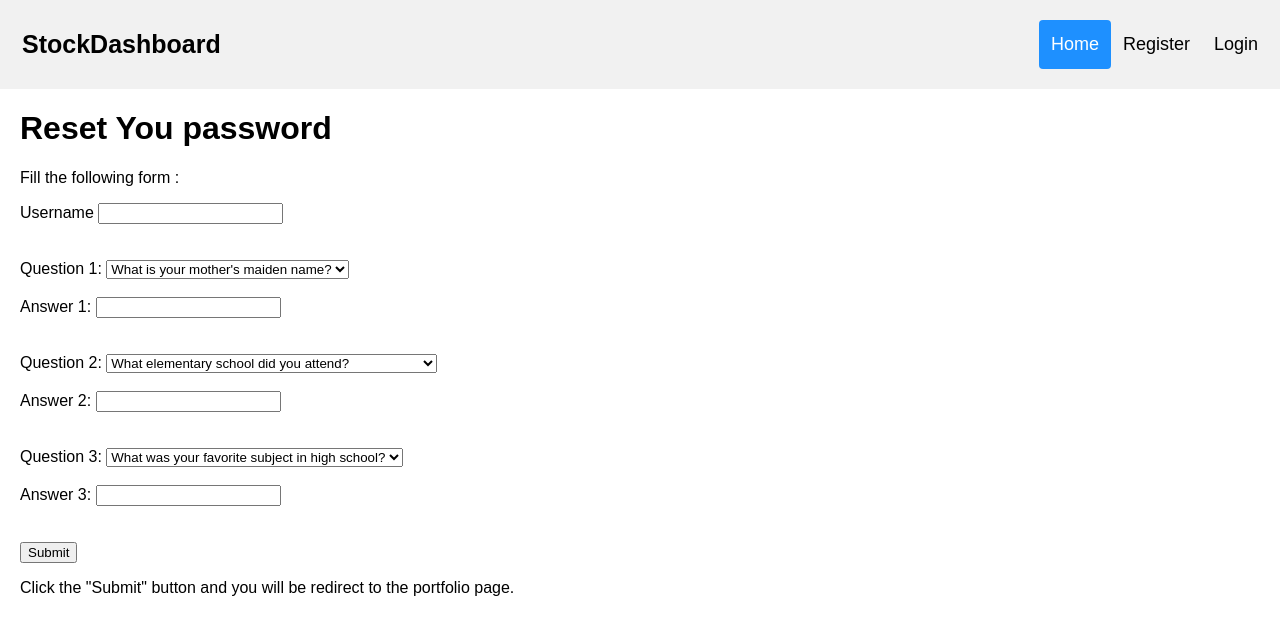
After one commit to jinkim22/StockDashboard, a Flask app: page /forgot in a window 1280 px wide. The commit adds this page. Shown: the top 635 px of the page. Run offline with Flask 2, Linux system fonts and the light colour scheme; parts of the project's set-up code (start-up, migrations or seed data) failed here and were passed over.

Commit message:
implemented the QA

```diff
--- a/stock/app.py
+++ b/stock/app.py
@@ -97,7 +97,7 @@ def register():
         flash("\nUsername exist!")
         return redirect('/signup')
     elif password == password2:
-        g.conn.execute('INSERT INTO traders(username,password) VALUES (%s,%s)',(username,password))
+        g.conn.execute('INSERT INTO traders(username,password, pwd.password) VALUES (%s,%s,ARRAY[%s])',(username,password,password))
         return redirect(url_for('login'))
     else:
         return render_template("index.html")
@@ -140,9 +140,108 @@ def portfolio():
         row = g.conn.execute('SELECT * FROM portfolios WHERE user_id = %s',session['id'])
        # account = row.fetchone()
         print(row)
+        row1 = g.conn.execute('SELECT array_length((pwd).QA, 1) AS total FROM traders WHERE id = %s',session['id'])
+        account1 = row1.fetchone()
+        if account1['total'] == None:
+             return render_template("security.html",data = row, user_id = session['id'])
         return render_template("portfolio.html",data = row, user_id = session['id'])
     else:
         return redirect(url_for('login'))
+
+@app.route("/security", methods = ['GET','POST'])
+def security():
+    if request.method == 'POST':
+        Q1 = request.form['Q1']
+        A1 = request.form['A1']
+        Q2 = request.form['Q2']
+        A2 = request.form['A2']
+        Q3 = request.form['Q3']
+        A3 = request.form['A3']
+
+
+
+        g.conn.execute('UPDATE traders SET pwd.QA = ARRAY[[%(a)s, %(b)s]] WHERE id = %(c)s ',{"a":Q1, "b":A1, "c":session['id']})
+
+        print(Q1)
+        print(A1)
+        g.conn.execute('UPDATE traders SET pwd.QA = (pwd).QA || ARRAY[[%(a)s , %(b)s]] WHERE id = %(c)s', {"a":Q2, "b":A2, "c":session['id']})
+        g.conn.execute('UPDATE traders SET pwd.QA = (pwd).QA || ARRAY[[%(a)s , %(b)s]] WHERE id = %(c)s', {"a":Q3, "b":A3, "c":session['id']})
+    if 'logged' in session:
+        print(" it is loc")
+    else:
+        print(" no it is notr ")
+
+    return redirect(url_for('portfolio'))
+
+@app.route("/forgot", methods = ['POST','GET'])
+def forgot():
+    return render_template("reset.html")
+
+
+@app.route("/reset", methods = ['POST','GET'])
+def reset():
+
+    if request.method == 'POST':
+        username = request.form['username']
+        Q1 = request.form['Q1']
+        A1 = request.form['A1']
+        Q2 = request.form['Q2']
+        A2 = request.form['A2']
+        Q3 = request.form['Q3']
+        A3 = request.form['A3']
+
+        row =  g.conn.execute('SELECT * FROM traders WHERE username = %s',(username))
+        account = row.fetchone()
+
+
+        if account is None:
+            flash("Username does not exist")
+
+            return redirect(url_for('reset'))
+        else:
+            row1 = g.conn.execute('SELECT (pwd).QA[1][1] AS q1 FROM traders WHERE username = %s',(username))
+            rowA1 = g.conn.execute('SELECT (pwd).QA[1][2] AS a1 FROM traders WHERE username = %s',(username))
+            account1 = row1.fetchone()
+            answer1 = rowA1.fetchone()
+
+            row2 = g.conn.execute('SELECT (pwd).QA[2][1] AS q2 FROM traders WHERE username = %s',(username))
+            rowA2 = g.conn.execute('SELECT (pwd).QA[2][2] AS a2 FROM traders WHERE username = %s',(username))
+            account2 = row2.fetchone()
+            answer2 = rowA2.fetchone()
+
+            row3 = g.conn.execute('SELECT (pwd).QA[3][1] AS q3 FROM traders WHERE username = %s',(username))
+            rowA3 = g.conn.execute('SELECT (pwd).QA[3][2] AS a3 FROM traders WHERE username = %s',(username))
+            account3 = row3.fetchone()
+            answer3 = rowA3.fetchone()
+
+            print("q1 is:",account1['q1'])
+            if account1['q1'] != Q1 or answer1['a1']!=A1:
+
+                flash("Incorrect answer a1!")
+                print("they are the same")
+                return redirect(url_for('forgot'))
+
+            print("q1 is:",account1['q1'], Q1, " ", answer1['a1'], A1)
+            if account2['q2'] != Q2 or answer2['a2']!=A2:
+
+                flash("Incorrect answer a2!")
+                return redirect(url_for('forgot'))
+
+
+
+            print("q2 is:",account2['q2'], Q2, " ", answer2['a2'], A2)
+            if account3['q3'] != Q3 or answer3['a3']!=A3:
+                flash("Incorrect answer a3!")
+                return redirect(url_for('forgot'))
+     #           session['reset'] = True
+    #            session['id'] = account['id']
+   #             session['username']= account['username']
+  #              session['trade_freq']=account['trade_freq']
+            #return redirect(url_for('portfolio'))
+
+
+            print("q3 is:",account3['q3'], Q3, " ", answer3['a3'], A3)
+            return render_template("password.html")
 
 @app.route("/logout", methods = ['GET'])
 def logout():
@@ -177,6 +276,8 @@ def portfolio_contents():
         performance = session['performance']
     row = g.conn.execute('SELECT * FROM has_a_list_of h LEFT JOIN companies c ON h.ticker=c.ticker WHERE portfolio_id = %s',portfolio_id)
     row2 = g.conn.execute('SELECT * FROM has_a_history_of h LEFT JOIN transactions t ON h.transaction_id=t.transaction_id WHERE portfolio_id = %s',portfolio_id)
+    row3 = g.conn.execute('SELECT * FROM portfolio_audit WHERE portfolio_id = %s',portfolio_id)
+
     account = row.fetchone()
     print("performacne ", performance)
     access = 1
@@ -190,6 +291,11 @@ def portfolio_contents():
         access2 = 0
      #   print("access ",access2)
   #  print("trans  :",account2['transaction_id'])
+
+    account3 = row3.fetchone()
+    access3 = 1
+    if account3 is None:
+        access3 = 0
     k = float(performance)
     print("k ",k)
   #  row = g.conn.execute('SELECT * FROM has_a_list_of h LEFT JOIN companies c ON h.ticker=c.ticker WHERE portfolio_id = %(mv)s',{"mv":portfolio_id,})
@@ -199,11 +305,12 @@ def portfolio_contents():
  #       print("transaction ", r['transaction_id'])
     row = g.conn.execute('SELECT *, number_of_shares_suggested/total*100 AS Allocation FROM (SELECT * FROM has_a_list_of h LEFT JOIN (SELECT c.portfolio_id AS pd, sum(c.number_of_shares_suggested) AS total FROM (SELECT * FROM has_a_list_of h LEFT JOIN companies c ON h.ticker=c.ticker WHERE portfolio_id = %(d)s) AS c GROUP BY c.portfolio_id) AS c ON h.portfolio_id=c.pd) AS h LEFT JOIN companies c ON h.ticker=c.ticker WHERE portfolio_id = %(d)s',{"d":portfolio_id})
 
+    row3 = g.conn.execute('SELECT * FROM portfolio_audit WHERE portfolio_id = %s ORDER BY entrydate DESC',portfolio_id)
 
   #  for i in row4:
    #     print("stock n.", i['stock_name'])
 #    print("p_id",portfolio_id)
-    return render_template('list_company.html',pname=pname,portfolio_id = portfolio_id,k=k,data =row,access=access,data2 = row2,access2 =access2, performance=performance )
+    return render_template('list_company.html',data3= row3,access3 = access3, pname=pname,portfolio_id = portfolio_id,k=k,data =row,access=access,data2 = row2,access2 =access2, performance=performance )
 @app.route("/remove_cpn",methods = ['GET','POST'])
 def remove_cpn():
 
--- a/stock/templates/login.html
+++ b/stock/templates/login.html
@@ -12,7 +12,7 @@
 <h3>Login</h3>
 <form onSubmit = "return checkPassword(this)" action="/login" method="POST" class="form--inline">
 
-    <p><label for="user">Username : </label><input type="text" name="username" size="20"></p>
+    <p><label for="user">Username : </label><input type="text" name="username" size="20" required></p>
 
     <p><label for="password">Password          :</label><input type="password" name="password" size="20" required></p>
 
@@ -20,4 +20,5 @@
 
 </form>
 
+<p> <a href="{{url_for('forgot')}}">Forgot your password ?/a> </p>
 {% endblock %}
--- /dev/null
+++ b/stock/templates/password.html
@@ -0,0 +1 @@
+<h1> This is empty </h1>
--- a/stock/templates/price_history.html
+++ b/stock/templates/price_history.html
@@ -79,6 +79,7 @@
             <th>Interval</th>
             <th>Time</th>
             <th>Prices</th>
+	    <th>ffsf</th>
         </tr>
     </thead>
     <tbody>
@@ -88,7 +89,8 @@
             <td>{{r['interval']}}</td>
             <td>{{r['time']}}</td>
             <td>{{r['prices']}}</td>
-        </tr>
+<td>{{"$" ~( ('%0.2f'|format(r['prices']|float))|string ~ "%") ~ string }}</td>
+	</tr>
 {% endfor %}
     </tbody>
 </table>
--- a/stock/templates/register.html
+++ b/stock/templates/register.html
@@ -26,7 +26,7 @@
 
 				// If same return True.
 				else{
-					alert("Password Match: Welcome to GeeksforGeeks!")
+					alert("Password Match!")
 					return true;
 				}
 			}
--- /dev/null
+++ b/stock/templates/reset.html
@@ -0,0 +1,58 @@
+{% extends 'prelogin.html' %}
+
+
+{% block content %}
+
+<html>
+<body>
+
+<h1>Reset You password</h1>
+
+<p>Fill the following form :</p>
+
+
+      {% for mesg in get_flashed_messages() %}
+      <h1>{{ mesg }}</script></h1>
+      {% endfor %}
+
+<form action="/reset" method="POST">
+
+    <label for="fname">Username</label>
+  <input type="text" id="username" name="username" required><br><br><br>
+
+	<label for="cars">Question 1:</label>
+  <select name="Q1" id="Q1">
+    <option value="What is your mother's maiden name?">What is your mother's maiden name?</option>
+    <option value="What is the name of your first pet?">What is the name of your first pet?</option>
+    <option value="What was your first car?">What was your first car?</option>
+  </select>
+  <br><br>
+    <label for="fname">Answer 1:</label>
+  <input type="text" id="A1" name="A1" required><br><br><br>
+    <label for="cars">Question 2:</label>
+  <select name="Q2" id="Q2">
+    <option value="What elementary school did you attend?">What elementary school did you attend?</option>
+    <option value="What is the name of the town where you were born?">What is the name of the town where you were born?</option>
+    <option value="What is your favorite color?">What is your favorite color?</option>
+  </select>
+  <br><br>
+    <label for="fname">Answer 2:</label>
+  <input type="text" id="A2" name="A2" required><br><br><br>
+    <label for="cars">Question 3:</label>
+  <select name="Q3" id="Q3">
+    <option value="What was your favorite subject in high school?">What was your favorite subject in high school?</option>
+    <option value="What is your employee ID number?">What is your employee ID number?</option>
+    <option value="what color is your car?">what color is your car?</option>
+  </select>
+  <br><br>
+    <label for="fname">Answer 3:</label>
+  <input type="text" id="A3" name="A3" required><br><br><br>
+  <input type="submit" value="Submit">
+</form>
+
+<p>Click the "Submit" button and you will be redirect to the portfolio page.</p>
+
+</body>
+</html>
+
+{% endblock %}
```
Also changed, not shown: stock/templates/list_company.html (+34 -0 lines), stock/templates/security.html (added, +49 -0 lines).
